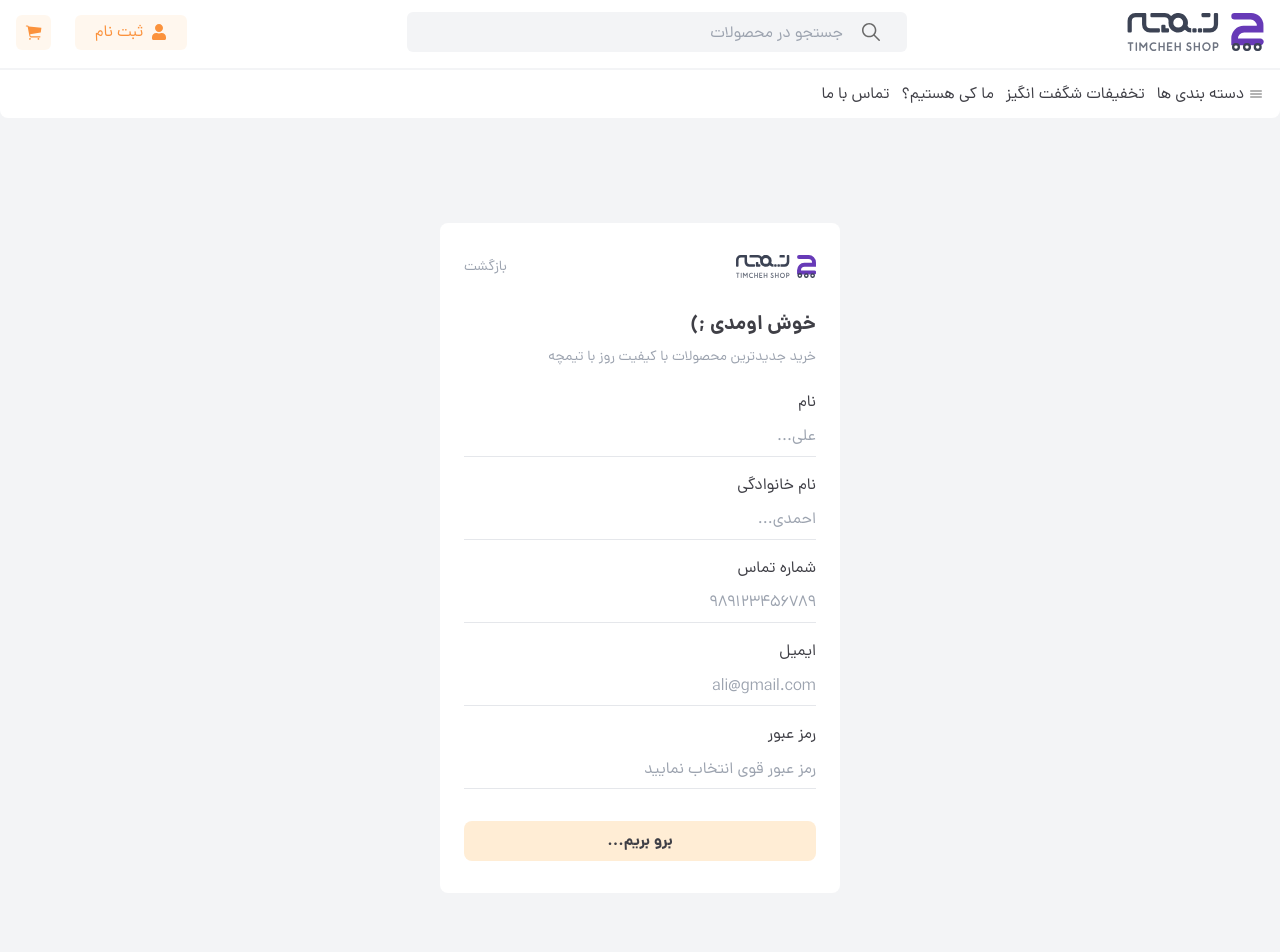
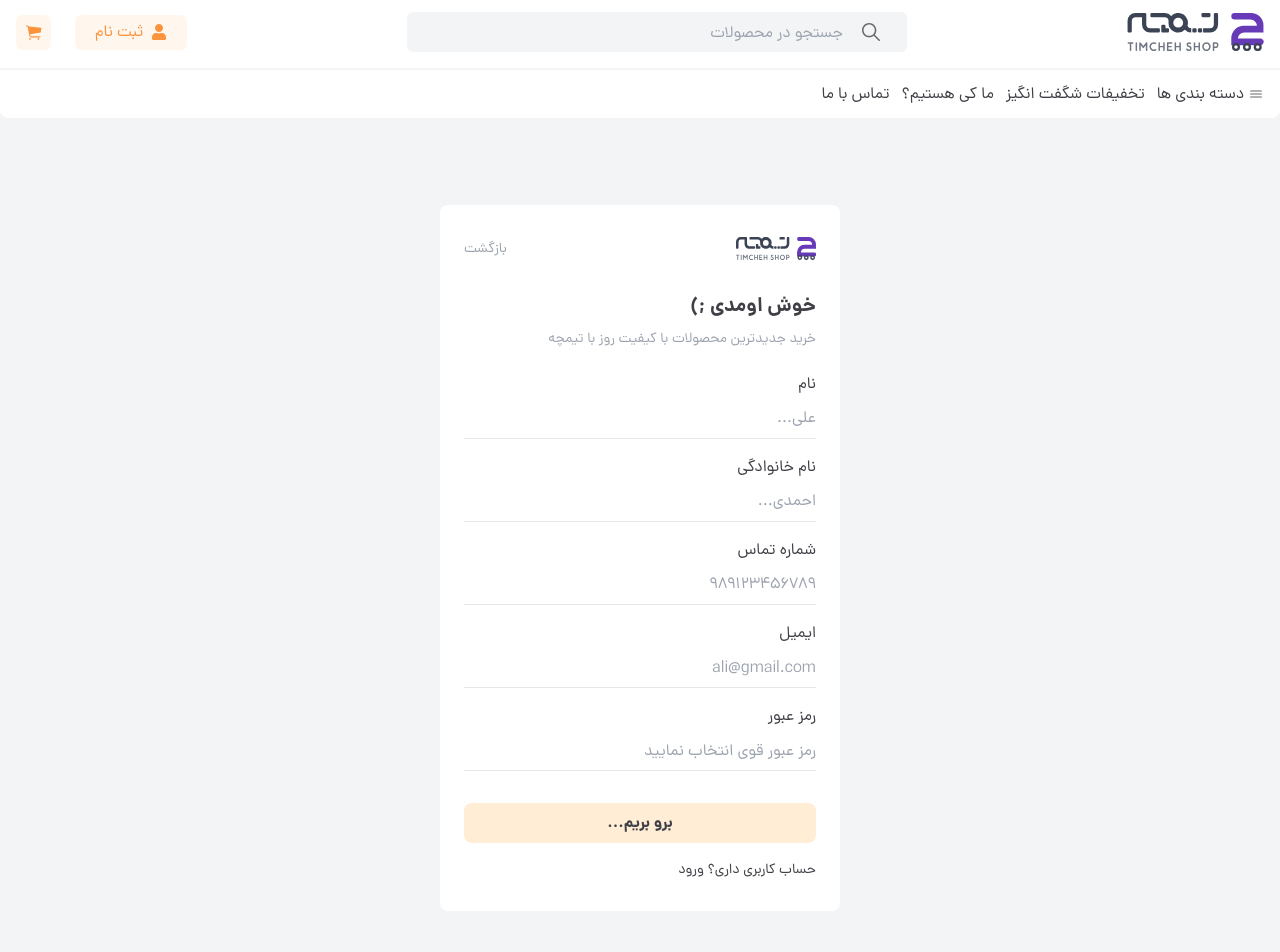
Before and after one commit to AliDeWeb/Online_Shop_reactApp, a React (Vite) app in the folder frontend/: page /register in a window 1280 px wide. Shown: the top 952 px of the page. Built offline with nearby package versions, Linux system fonts and the light colour scheme.

Commit message:
some bugs fixed

```diff
--- a/frontend/src/assets/styles/output.css
+++ b/frontend/src/assets/styles/output.css
@@ -782,6 +782,10 @@ img {
   display: block;
 }
 
+.inline-block {
+  display: inline-block;
+}
+
 .inline {
   display: inline;
 }
--- a/frontend/src/pages/UsersValidation/Register.jsx
+++ b/frontend/src/pages/UsersValidation/Register.jsx
@@ -10,7 +10,7 @@ import { useForm } from "react-hook-form";
 import siteLogo from "../../assets/imgs/site-logo.svg";
 
 // React Router
-import { useNavigate } from "react-router-dom";
+import { useNavigate, Link } from "react-router-dom";
 
 export default function Register() {
   const navigator = useNavigate();
@@ -184,6 +184,12 @@ export default function Register() {
               type="submit"
               value="برو بریم..."
             />
+            <Link
+              to="/login"
+              className="inline-block mt-4 font-dana text-sm text-zinc-700"
+            >
+              حساب کاربری داری؟ ورود
+            </Link>
           </form>
         </div>
       </div>
```
